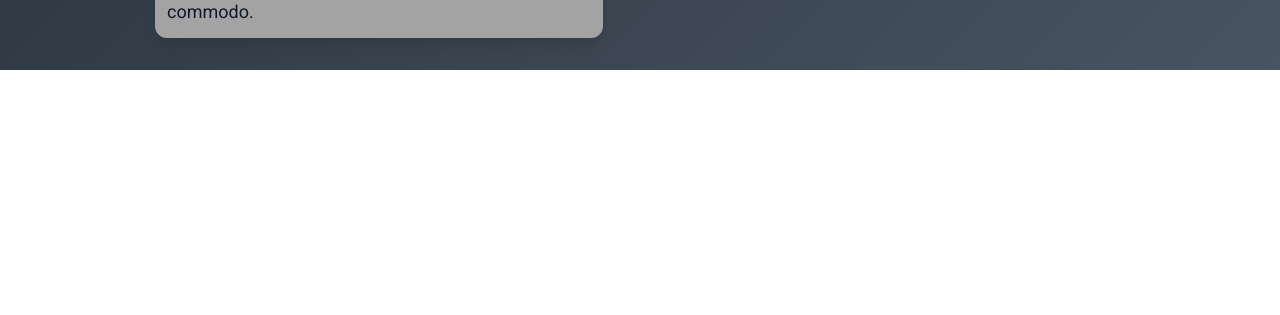
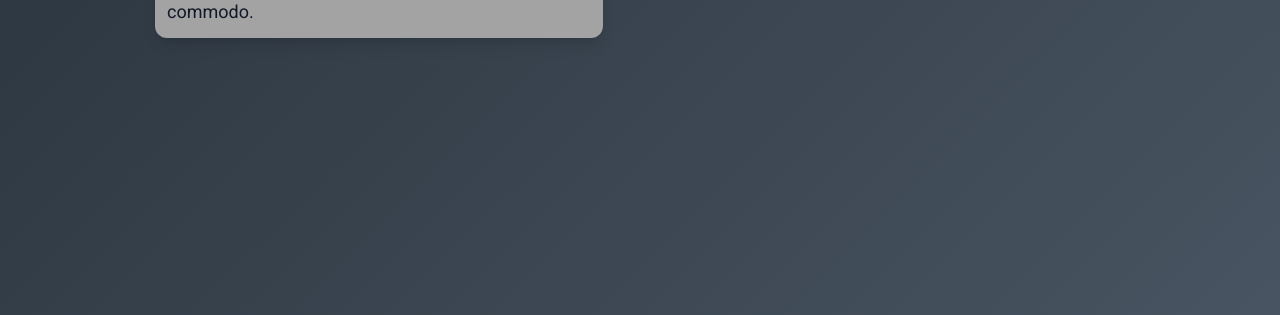
Before and after one commit to eryk-poradecki/maeror-portfolio, a Vue app: page / in a window 1280 px wide. Shown: the part 1098-1413 px from the top of the page. Before the commit the page ends 1168 px from the top, so only its background shows below. Built offline with nearby package versions, Linux system fonts and the light colour scheme; the HTML template or start-up script is replaced by a standard one.

Commit message:
fix: set min height of all tiles to be the same

```diff
--- a/src/views/Home.vue
+++ b/src/views/Home.vue
@@ -21,7 +21,7 @@
 </template> -->
 
 <template>
-  <div v-for="category in filteredCategories" :key="category" class="pt-10">
+  <div v-for="category in categories" :key="category" class="pt-10">
     <h1 v-if="hasProjectsInCategory(category)" class="text-3xl font-bold text-center text-neutral-200">
       {{ categoryNames[categories.indexOf(category)] }}
     </h1>
@@ -29,7 +29,7 @@
       <div
         v-for="project in projects"
         :key="project.id"
-        class="bg-neutral-400 shadow-lg rounded-xl max-w-md mx-auto"
+        class="bg-neutral-400 shadow-lg rounded-xl max-w-md mx-auto min-h-full"
       >
         <div v-if="project.category === category">
           <img
@@ -51,9 +51,7 @@
   </div>
 
   <teleport to="body">
-    <transition name="fade">
       <PopupModal v-if="isModalOpen" :closeModal="closeModal" :selectedProject="selectedProject" />
-    </transition>
   </teleport>
 </template>
 
@@ -87,9 +85,6 @@ const hasProjectsInCategory = (category) => {
   return projects.value.some((project) => project.category === category);
 };
 
-const filteredCategories = computed(() => {
-  return categories.filter((category) => hasProjectsInCategory(category));
-});
 </script>
 <style>
 
```
